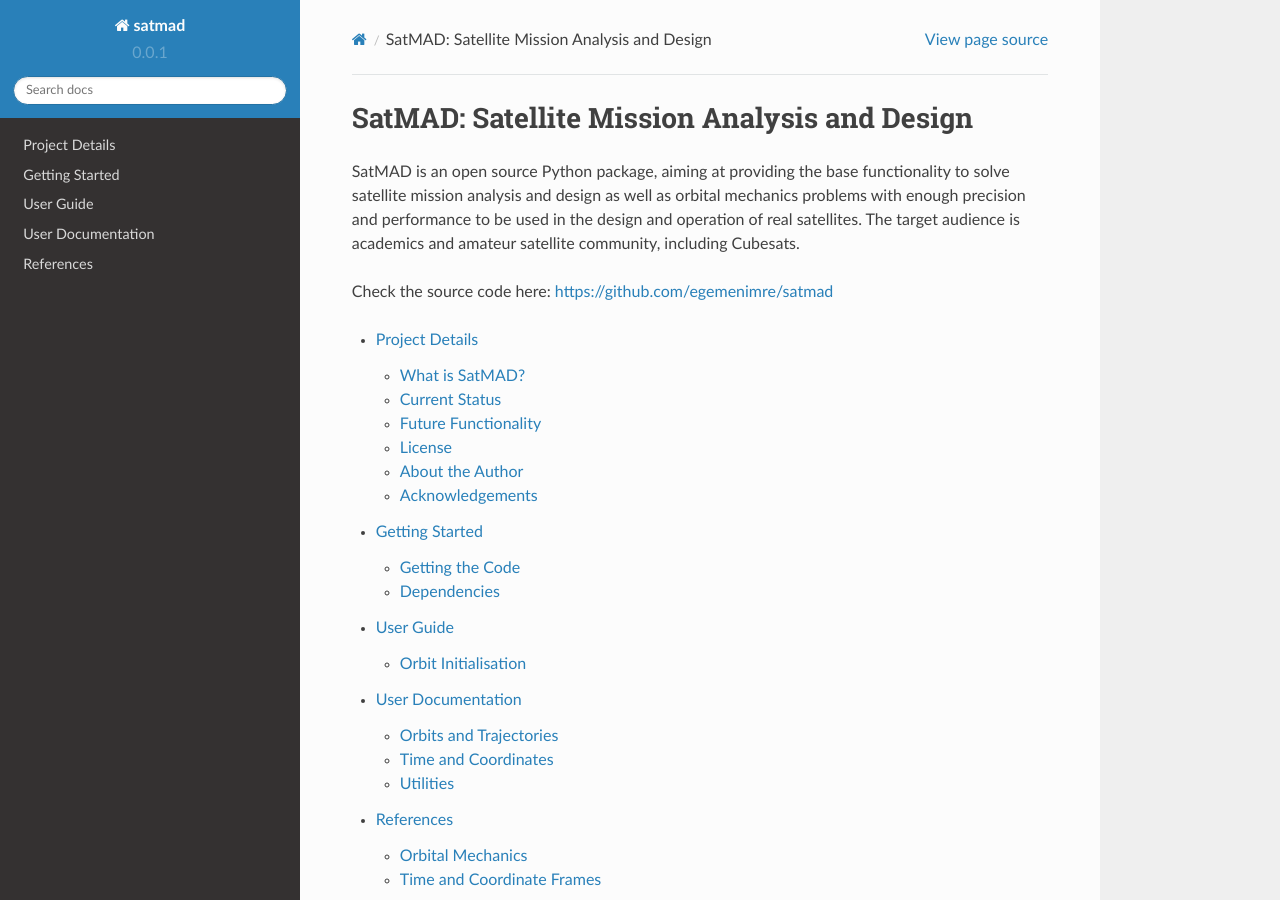
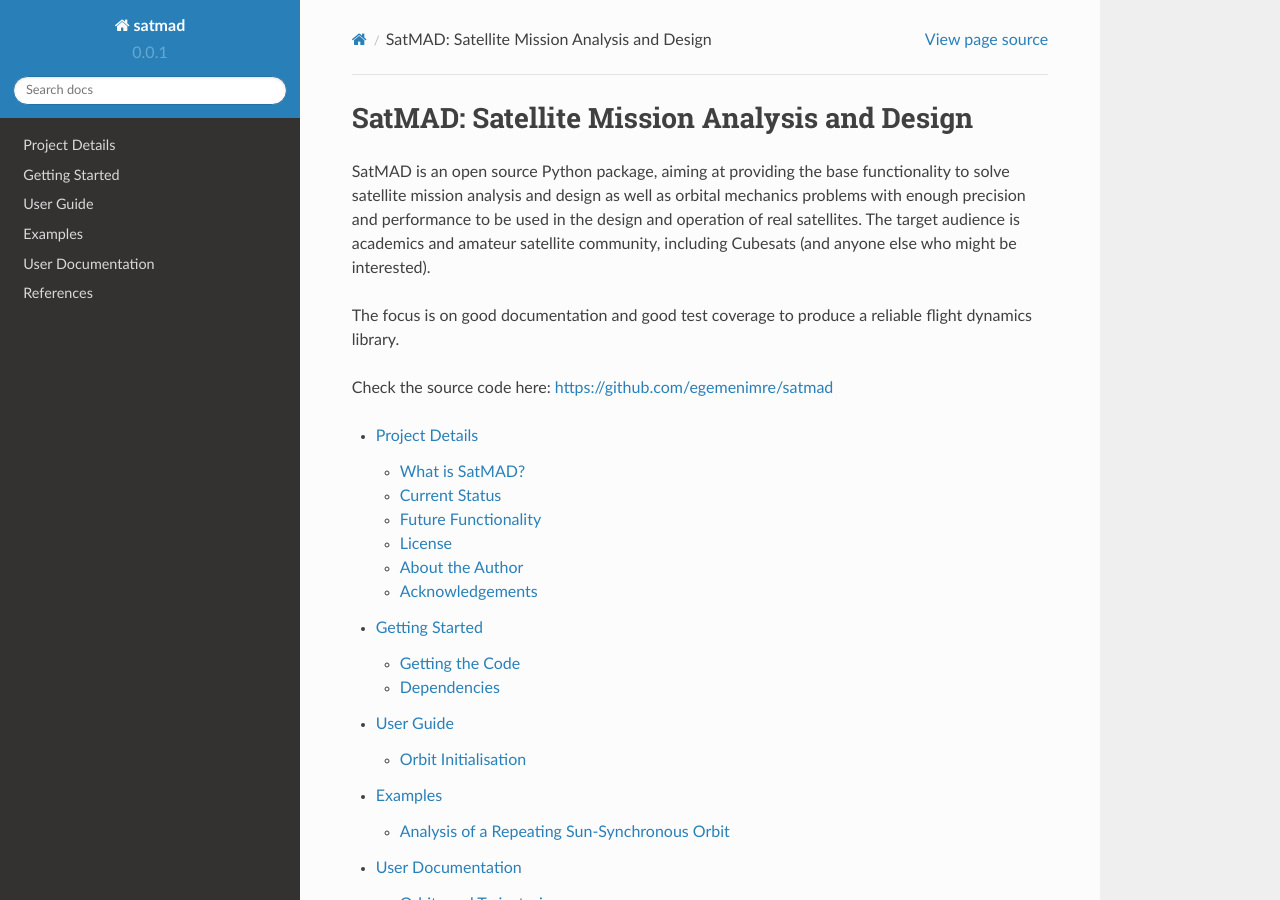
Before and after one commit to egemenimre/satmad, a Sphinx documentation site: the page built from docs/index.rst, in a window 1280 px wide and 900 px high. Built offline with Sphinx 7.4.7 and the Read the Docs theme 2.0.0, drawn with Linux system fonts in a browser that asks for light colours.

Commit message:
Initialised Jupyter examples main page and first example stub. Also modified conf.py to add nbsphinx, Jupyter processing engine for sphinx.

```diff
--- a/docs/conf.py
+++ b/docs/conf.py
@@ -37,6 +37,7 @@ extensions = [
     "sphinx.ext.graphviz",  # Dependency diagrams
     "sphinx.ext.intersphinx",  # Link mapping to external projects
     # "sphinx.ext.doctest",  # Doctest
+    "nbsphinx",  # Jupyter notebook support
 ]
 numpydoc_show_class_members = False
 
@@ -63,6 +64,14 @@ intersphinx_mapping = {
     "matplotlib": ("https://matplotlib.org", None),
 }
 
+if os.environ.get("READTHEDOCS") == "True":
+    nbsphinx_execute = "never"
+else:
+    nbsphinx_execute = "always"
+
+    # Controls when a cell will time out (defaults to 30; use -1 for no timeout):
+    nbsphinx_timeout = 60
+
 # -- Options for HTML output -------------------------------------------------
 
 # The theme to use for HTML and HTML Help pages.  See the documentation for
--- /dev/null
+++ b/docs/examples.rst
@@ -0,0 +1,7 @@
+Examples
+==========
+
+.. toctree::
+   :maxdepth: 1
+
+   examples/sso_analysis.ipynb
--- a/docs/index.rst
+++ b/docs/index.rst
@@ -4,10 +4,12 @@ SatMAD: Satellite Mission Analysis and Design
 SatMAD is an open source Python package, aiming at providing the base functionality to solve
 satellite mission analysis and design as well as orbital mechanics problems with enough precision and performance
 to be used in the design and operation of real satellites. The target audience is academics and amateur satellite
-community, including Cubesats.
+community, including Cubesats (and anyone else who might be interested).
+
+The focus is on good documentation and good test coverage to produce a reliable
+flight dynamics library.
 
 Check the source code here: https://github.com/egemenimre/satmad
-
 
 
 .. toctree::
@@ -16,16 +18,9 @@ Check the source code here: https://github.com/egemenimre/satmad
    about
    getting_started
    user_guide
+   examples
    doc_index
    references
-
-.. about
-.. getting_started
-.. user_guide
-.. tutorials
-.. api
-.. contributing
-.. references
 
 
 
```
Also changed, not shown: docs/examples/sso_analysis.ipynb (added).
